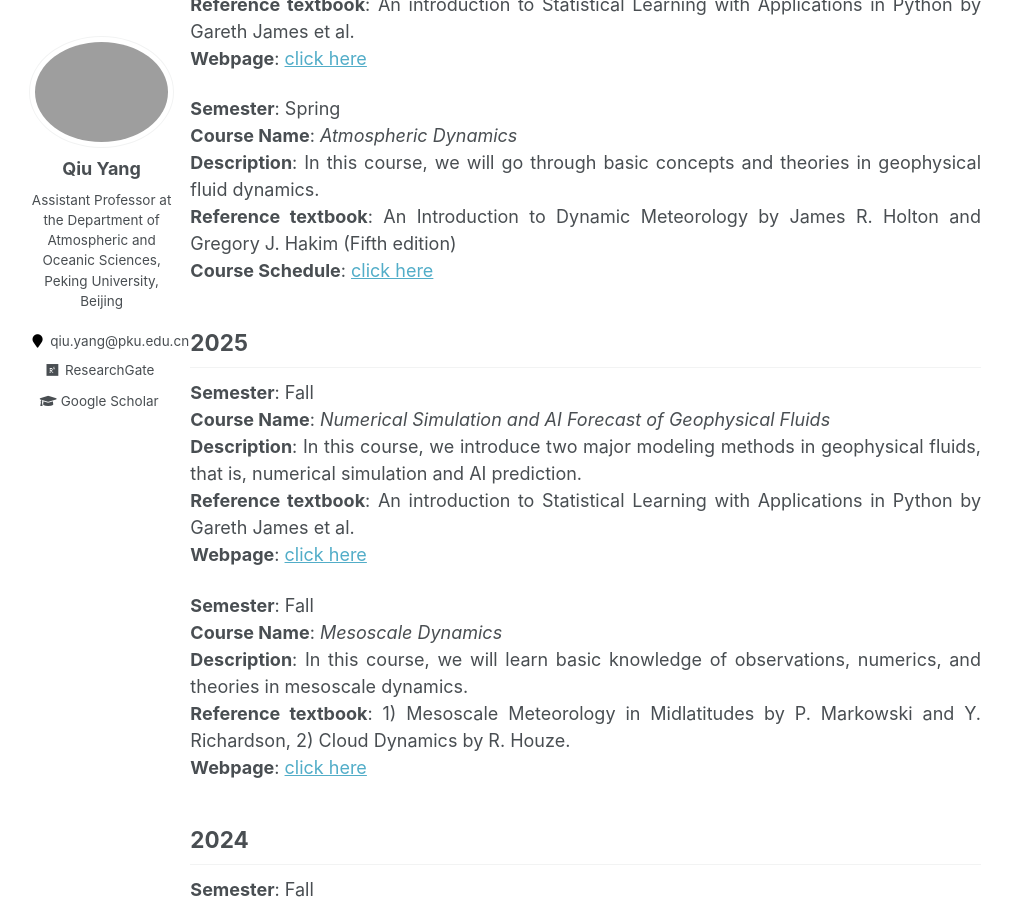
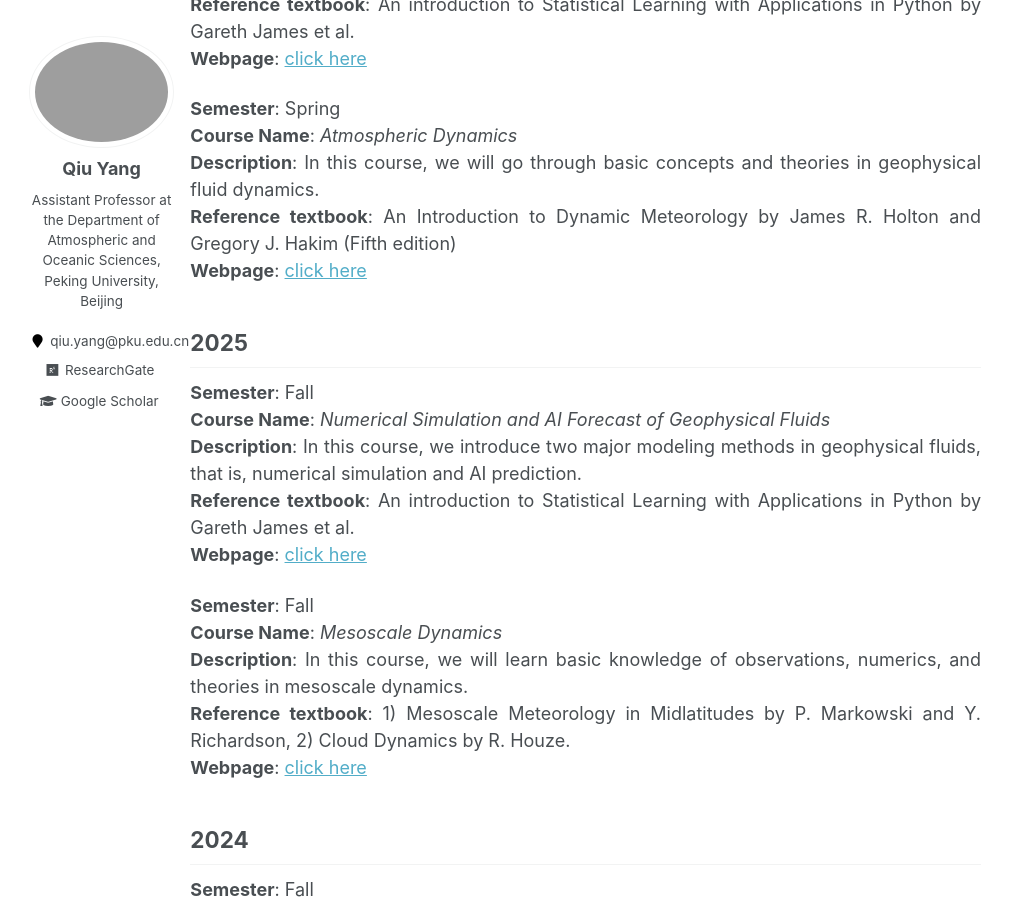
Before and after one commit to qiuyang50/qiuyang50.github.io, a Jekyll site: the page built from _pages/teaching.md, in a window 1280 px wide and 900 px high, scrolled down 318 px. Shown: the whole window, without its empty margins (135-1147 px from the left). Built offline with Jekyll 4.4.1, drawn with Linux system fonts in a browser that asks for light colours.

Commit message:
Update teaching.md

```diff
--- a/_pages/teaching.md
+++ b/_pages/teaching.md
@@ -17,7 +17,7 @@ author_profile: true
 **Course Name**: *Atmospheric Dynamics*
 **Description**: In this course, we will go through basic concepts and theories in geophysical fluid dynamics.
 **Reference textbook**: An Introduction to Dynamic Meteorology by James R. Holton and Gregory J. Hakim (Fifth edition)
-**Course Schedule**: [click here](https://docs.qq.com/sheet/DRXJhRG5FTFBqYkFs)
+**Webpage**: [click here](https://docs.qq.com/sheet/DRXJhRG5FTFBqYkFs)
 
 2025
 ---
```
